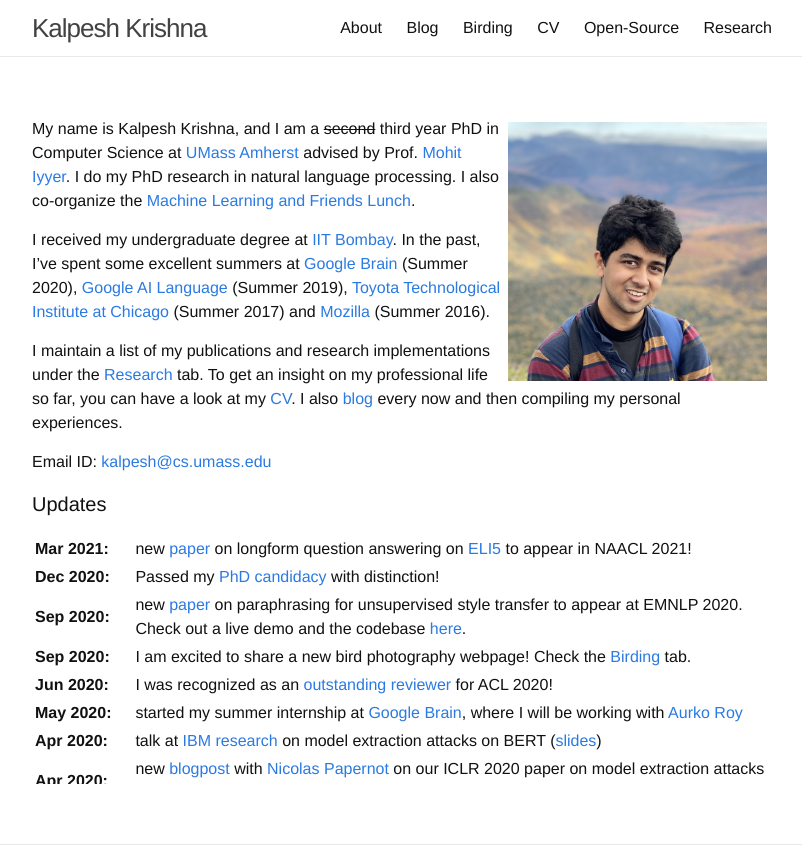
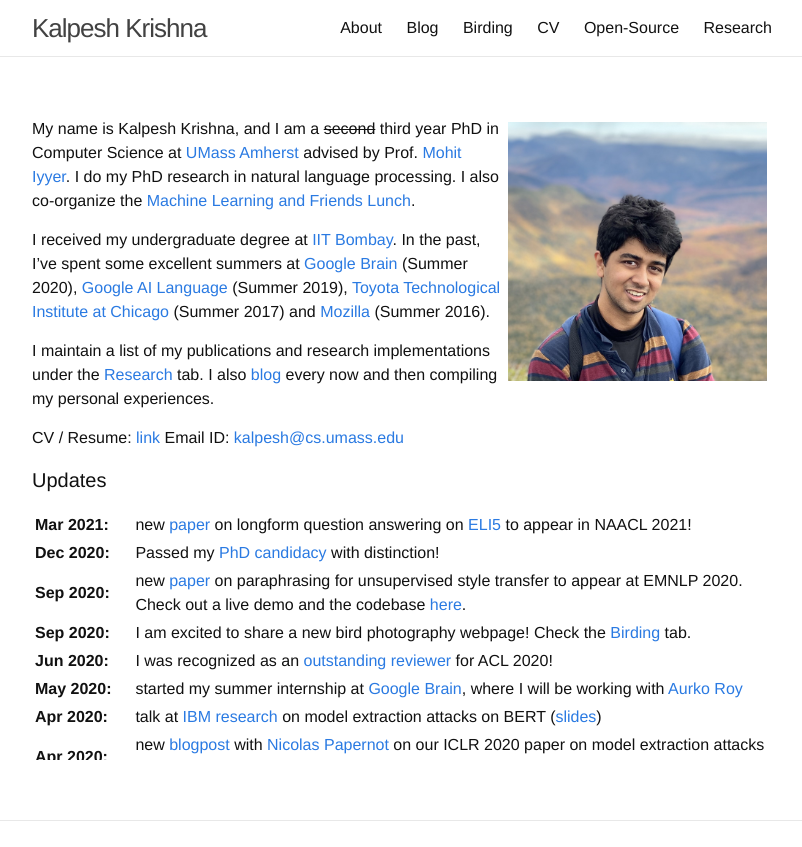
Before and after one commit to martiansideofthemoon/martiansideofthemoon.github.io, a Jekyll site: the page built from index.md, in a window 1280 px wide, cut to the strip 0-847 px from the top of the page. Shown: the whole strip, without its empty margins (238-1040 px from the left). Built offline with Jekyll 4.4.1, drawn with Linux system fonts in a browser that asks for light colours; comment, search, counter and statistics services are not loaded.

Commit message:
CV update

```diff
--- a/index.md
+++ b/index.md
@@ -9,8 +9,9 @@ My name is Kalpesh Krishna, and I am a ~~second~~ third year PhD in Computer Sci
 
 I received my undergraduate degree at [IIT Bombay](http://iitb.ac.in). In the past, I've spent some excellent summers at [Google Brain](https://research.google/teams/brain) (Summer 2020), [Google AI Language](https://ai.google/research/teams/language/) (Summer 2019), [Toyota Technological Institute at Chicago](https://www.ttic.edu/) (Summer 2017) and [Mozilla](https://www.mozilla.org/en-US/) (Summer 2016).
 
-I maintain a list of my publications and research implementations under the [Research]({{ site.url }}/research) tab. To get an insight on my professional life so far, you can have a look at my [CV]({{ site.url }}/assets/cv.pdf). I also [blog]({{ site.url }}/archive) every now and then compiling my personal experiences.
+I maintain a list of my publications and research implementations under the [Research]({{ site.url }}/research) tab. I also [blog]({{ site.url }}/archive) every now and then compiling my personal experiences.
 
+CV / Resume: [link]({{ site.url }}/assets/cv.pdf)
 Email ID: [kalpesh@cs.umass.edu](mailto:kalpesh@cs.umass.edu)
 
 #### Updates
```
